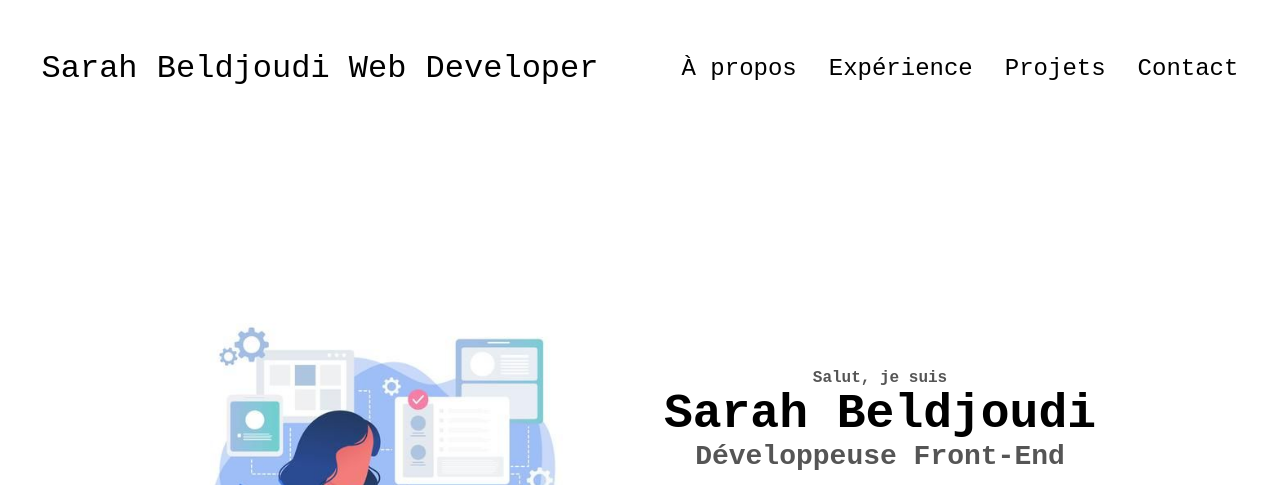
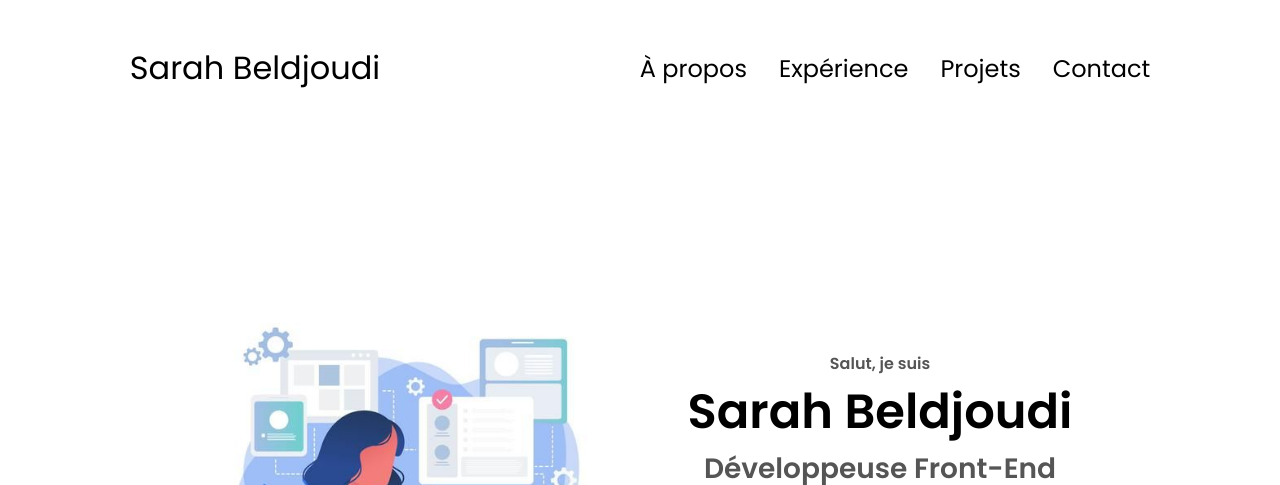
Before and after one commit to SarahB0307/myPortfolio, a plain HTML site: page index.html in a window 1280 px wide. Shown: the top 485 px of the page. Drawn offline with Linux system fonts and the light colour scheme.

Commit message:
Version 2

```diff
--- a/index.html
+++ b/index.html
@@ -12,7 +12,7 @@
 <body>
   <spane id="haut"></spane>
   <nav id="nav-menu">
-    <div class="logo">Sarah Beldjoudi Web Developer</div>
+    <div class="logo">Sarah Beldjoudi</div>
     <div>
       <ul class="nav-liens">
         <li><a href="#apropos">À propos</a></li>
--- a/style.css
+++ b/style.css
@@ -10,7 +10,7 @@
 /* pour que tout les padding et margin qu'ils y aura sur la page, c'est moi qui va les mettre */
 
 body{
-  font-family: 'Courier New', Courier, monospace;
+  font-family: "Poppins", sans-serif;
 }
 
 p {
```
